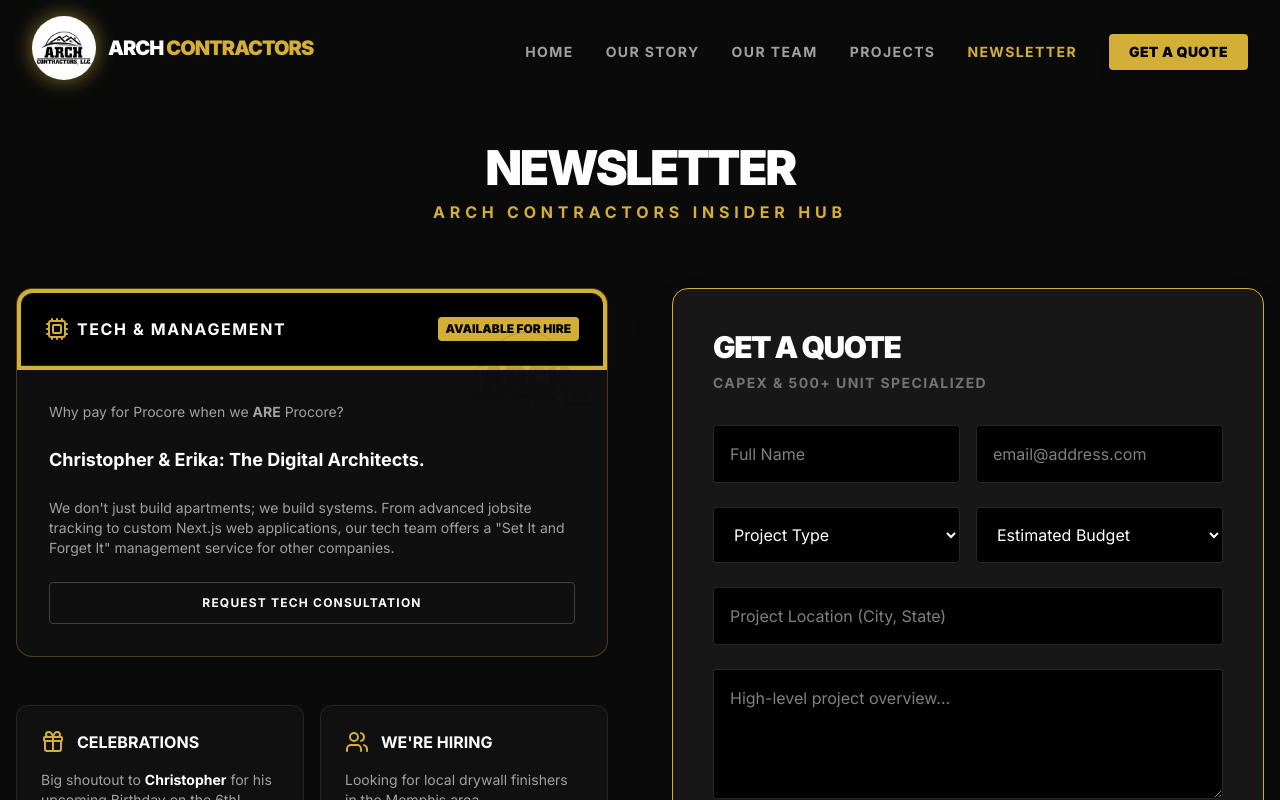
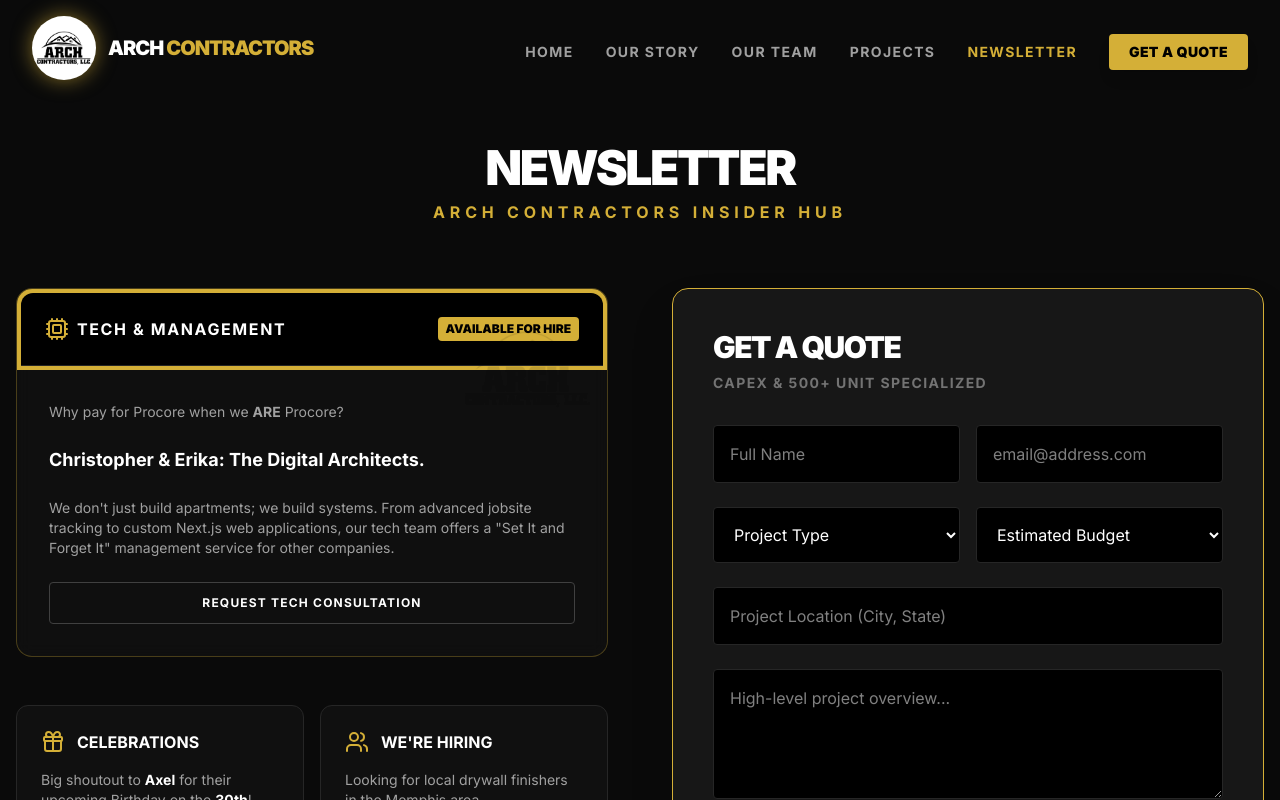
Before and after one commit to kitopa134/arch-website-engine, a Next.js app: page / in a window 1280 px wide. Both pictures are taken after a click on the button "NEWSLETTER". Shown: the top 800 px of the page. Built offline with nearby package versions, Linux system fonts and the light colour scheme.

Commit message:
Update page.js
birthdays

```diff
--- a/app/page.js
+++ b/app/page.js
@@ -412,6 +412,19 @@ export default function Page() {
   const [showAdvanced, setShowAdvanced] = useState(false);
   const [highlightIndex, setHighlightIndex] = useState(-1);
 
+  // >>> Birthday data + logic (added) <<<
+  const teamData = [
+    { name: "Axel", month: 0, day: 30 },
+    { name: "Jose Montero", month: 5, day: 7 },
+    { name: "Jose Jimenez", month: 9, day: 10 },
+    { name: "Esteban", month: 9, day: 18 },
+    { name: "Heiner", month: 9, day: 27 },
+    { name: "Erika", month: 10, day: 16 },
+    { name: "Christopher", month: 11, day: 6 },
+  ];
+  const [nextPerson, setNextPerson] = useState(null);
+  const [daysLeft, setDaysLeft] = useState(0);
+
   useEffect(() => {
     window.scrollTo(0, 0);
     if (activeTab === "TEAM") {
@@ -426,6 +439,28 @@ export default function Page() {
       setHighlightIndex(-1);
     }
   }, [activeTab]);
+
+  // Calculate next upcoming birthday once (on mount)
+  useEffect(() => {
+    const now = new Date();
+    const currentYear = now.getFullYear();
+
+    const dated = teamData.map((person) => {
+      const d = new Date(currentYear, person.month, person.day);
+      // If the date is earlier than now (and not the same calendar day), roll to next year
+      if (d < now && now.getDate() !== person.day) {
+        d.setFullYear(currentYear + 1);
+      }
+      return { ...person, fullDate: d };
+    });
+
+    dated.sort((a, b) => a.fullDate - b.fullDate);
+    const winner = dated[0];
+    const diffDays = Math.ceil((winner.fullDate - now) / (1000 * 60 * 60 * 24));
+
+    setNextPerson(winner);
+    setDaysLeft(diffDays);
+  }, []); // run once
 
   return (
     <div className="bg-[#0a0a0a] text-[#EAEAEA] font-sans min-h-screen flex flex-col selection:bg-[#D4AF37] selection:text-black">
@@ -449,7 +484,10 @@ export default function Page() {
                   Excellence in Construction
                 </div>
                 <h1 className="text-5xl md:text-7xl lg:text-8xl font-black text-white mb-6 leading-tight tracking-tighter uppercase drop-shadow-2xl">
-                  Building <span className="text-transparent bg-clip-text bg-gradient-to-r from-[#D4AF37] to-[#FFE588]">Better Living</span>
+                  Building{" "}
+                  <span className="text-transparent bg-clip-text bg-gradient-to-r from-[#D4AF37] to-[#FFE588]">
+                    Better Living
+                  </span>
                   <br />
                   <span className="text-2xl md:text-5xl block mt-8 text-white tracking-widest">
                     for Management Companies
@@ -466,7 +504,8 @@ export default function Page() {
                     onClick={() => setActiveTab("NEWSLETTER")}
                     className="w-full sm:w-auto bg-white text-black px-8 py-4 rounded-sm font-bold hover:bg-neutral-200 transition-all text-sm tracking-[0.15em] flex items-center gap-2 justify-center"
                   >
-                    <Star className="w-4 h-4 text-[#D4AF37] fill-current" /> GET A QUOTE
+                    <Star className="w-4 h-4 text-[#D4AF37] fill-current" /> GET
+                    A QUOTE
                   </button>
                 </div>
               </div>
@@ -531,10 +570,17 @@ export default function Page() {
                   Excellence. Integrity. Endurance.
                 </h3>
                 <p className="text-[#A0A0A0] mb-6 leading-relaxed text-lg">
-                  Arch Contractors wasn't built overnight. With over 20 years of dedicated service in the Memphis field, we have established ourselves as the go-to partner for large-scale property renovations. We don't just bid on jobs; we build relationships.
+                  Arch Contractors wasn't built overnight. With over 20 years of
+                  dedicated service in the Memphis field, we have established
+                  ourselves as the go-to partner for large-scale property
+                  renovations. We don't just bid on jobs; we build
+                  relationships.
                 </p>
                 <p className="text-[#A0A0A0] mb-8 leading-relaxed text-lg">
-                  Our commitment to quality is generational. Properties like <strong>Breezy Point</strong> have entrusted us with major renovations not just once, but twice—first over 20 years ago, and again recently to modernize for the future.
+                  Our commitment to quality is generational. Properties like{" "}
+                  <strong>Breezy Point</strong> have entrusted us with major
+                  renovations not just once, but twice—first over 20 years ago,
+                  and again recently to modernize for the future.
                 </p>
                 <div className="grid grid-cols-2 gap-4">
                   <div className="border border-[#262626] p-6 rounded bg-[#0a0a0a]">
@@ -676,7 +722,9 @@ export default function Page() {
                     <div className="absolute top-4 right-4 bg-[#D4AF37] p-2 rounded-full">
                       <HardHatIcon className="text-black w-4 h-4" />
                     </div>
-                    <h3 className="text-2xl font-bold text-white uppercase">Esteban</h3>
+                    <h3 className="text-2xl font-bold text-white uppercase">
+                      Esteban
+                    </h3>
                     <p className="text-[#D4AF37] text-sm font-bold tracking-widest uppercase">
                       Lead Foreman
                     </p>
@@ -691,14 +739,17 @@ export default function Page() {
                       <FileCheck className="text-black w-6 h-6" />
                     </div>
                     <div>
-                      <h3 className="text-2xl font-bold text-white uppercase">Eric</h3>
+                      <h3 className="text-2xl font-bold text-white uppercase">
+                        Eric
+                      </h3>
                       <p className="text-[#D4AF37] text-sm font-bold tracking-widest uppercase">
                         General Contractor
                       </p>
                     </div>
                   </div>
                   <p className="text-[#A0A0A0] text-lg">
-                    License Holder & Compliance Officer. Ensuring all projects meet rigorous state regulations and safety standards.
+                    License Holder & Compliance Officer. Ensuring all projects
+                    meet rigorous state regulations and safety standards.
                   </p>
                 </div>
               </div>
@@ -769,7 +820,9 @@ export default function Page() {
                   src="/images/team-v2.jpg"
                   alt="Arch Contractors Team"
                   className={`w-full h-full object-cover transition-all duration-500 ${
-                    highlightIndex === 8 ? "grayscale-0" : "grayscale group-hover:grayscale-0"
+                    highlightIndex === 8
+                      ? "grayscale-0"
+                      : "grayscale group-hover:grayscale-0"
                   }`}
                 />
                 <div className="absolute inset-0 bg-black/30 group-hover:bg-transparent transition-all duration-700" />
@@ -815,7 +868,8 @@ export default function Page() {
                         className="w-full h-full object-cover transition-transform duration-700 group-hover:scale-110"
                       />
                       <div className="absolute bottom-4 left-4 bg-black/80 backdrop-blur-md px-4 py-2 text-white text-xs font-bold rounded border-l-2 border-[#D4AF37] flex items-center gap-2">
-                        <MapPin size={14} className="text-[#D4AF37]" /> {project.address}
+                        <MapPin size={14} className="text-[#D4AF37]" />{" "}
+                        {project.address}
                       </div>
                     </div>
                     <div className="md:w-1/2 p-12 flex flex-col justify-center">
@@ -825,14 +879,17 @@ export default function Page() {
                       <p className="text-[#D4AF37] text-xs font-bold mb-6 tracking-widest uppercase">
                         {project.type}
                       </p>
-                      <p className="text-[#A0A0A0] mb-8 leading-relaxed">{project.summary}</p>
+                      <p className="text-[#A0A0A0] mb-8 leading-relaxed">
+                        {project.summary}
+                      </p>
                       <ul className="mb-8 space-y-2">
                         {project.features.map((feat, i) => (
                           <li
                             key={`${project.id}-feat-${i}`}
                             className="flex items-center gap-2 text-sm text-neutral-300"
                           >
-                            <CheckCircle2 size={16} className="text-[#D4AF37]" /> {feat}
+                            <CheckCircle2 size={16} className="text-[#D4AF37]" />{" "}
+                            {feat}
                           </li>
                         ))}
                       </ul>
@@ -876,7 +933,8 @@ export default function Page() {
                       </span>
                     </div>
                     <p className="text-neutral-400 text-xs mb-4 flex items-start gap-2">
-                      <MapPin size={14} className="min-w-[14px] mt-0.5" /> {project.address}
+                      <MapPin size={14} className="min-w-[14px] mt-0.5" />{" "}
+                      {project.address}
                     </p>
                     <a
                       href={project.mapLink}
@@ -911,7 +969,11 @@ export default function Page() {
                 <div className="space-y-12">
                   <div className="bg-neutral-900/40 border border-[#D4AF37]/30 rounded-2xl overflow-hidden backdrop-blur-sm relative">
                     <div className="absolute top-4 right-4 opacity-10 pointer-events-none">
-                      <img src="/images/logo.png" alt="logo watermark" className="w-32 h-32 object-contain" />
+                      <img
+                        src="/images/logo.png"
+                        alt="logo watermark"
+                        className="w-32 h-32 object-contain"
+                      />
                     </div>
                     <div className="p-1 bg-[#D4AF37] bg-opacity-20">
                       <div className="bg-black p-6 rounded-t-xl border-b border-neutral-800 flex justify-between items-center">
@@ -934,7 +996,10 @@ export default function Page() {
                         Christopher & Erika: The Digital Architects.
                       </p>
                       <p className="text-neutral-400 mb-6 text-sm">
-                        We don't just build apartments; we build systems. From advanced jobsite tracking to custom Next.js web applications, our tech team offers a "Set It and Forget It" management service for other companies.
+                        We don't just build apartments; we build systems. From
+                        advanced jobsite tracking to custom Next.js web
+                        applications, our tech team offers a "Set It and Forget
+                        It" management service for other companies.
                       </p>
                       <button className="w-full border border-neutral-700 hover:border-[#D4AF37] text-white py-3 rounded uppercase font-bold text-xs tracking-widest hover:bg-[#D4AF37]/10 transition-all">
                         Request Tech Consultation
@@ -942,21 +1007,75 @@ export default function Page() {
                     </div>
                   </div>
 
+                  {/* ---- Celebrations + Hiring small grid ---- */}
                   <div className="grid grid-cols-1 md:grid-cols-2 gap-4">
+                    {/* Dynamic Celebrations Card (replaces old static block) */}
                     <div className="bg-neutral-900/50 border border-neutral-800 p-6 rounded-xl">
                       <div className="flex items-center gap-3 mb-4">
                         <Gift className="text-[#D4AF37]" />
-                        <h4 className="text-white font-bold uppercase">Celebrations</h4>
-                      </div>
-                      <p className="text-sm text-neutral-400 mb-4">
-                        Big shoutout to <span className="text-white font-bold">Christopher</span> for his upcoming Birthday on the 6th!
-                      </p>
+                        <h4 className="text-white font-bold uppercase">
+                          Celebrations
+                        </h4>
                       </div>
 
+                      {nextPerson && (
+                        <>
+                          <p className="text-sm text-neutral-400 mb-4">
+                            {daysLeft === 0 ? (
+                              <>
+                                Big birthday shoutout to{" "}
+                                <span className="text-white font-bold">
+                                  {nextPerson.name}
+                                </span>
+                                !
+                                <span className="block text-[#D4AF37] mt-1 font-semibold underline underline-offset-4">
+                                  Today is the big day! 🎉
+                                </span>
+                              </>
+                            ) : (
+                              <>
+                                Big shoutout to{" "}
+                                <span className="text-white font-bold">
+                                  {nextPerson.name}
+                                </span>{" "}
+                                for their upcoming Birthday on the{" "}
+                                <span className="text-white font-bold">
+                                  {nextPerson.day}th
+                                </span>
+                                !
+                              </>
+                            )}
+                          </p>
+
+                          {daysLeft > 0 && (
+                            <div className="flex items-center gap-2 mt-2">
+                              <div className="h-1 w-full bg-neutral-800 rounded-full overflow-hidden">
+                                <div
+                                  className="h-full bg-[#D4AF37] transition-all duration-700"
+                                  style={{
+                                    width: `${Math.max(
+                                      5,
+                                      100 - daysLeft * 3
+                                    )}%`,
+                                  }}
+                                />
+                              </div>
+                              <span className="text-[10px] text-neutral-500 uppercase font-bold">
+                                {daysLeft} Days
+                              </span>
+                            </div>
+                          )}
+                        </>
+                      )}
+                    </div>
+
+                    {/* We're Hiring Card (unchanged) */}
                     <div className="bg-neutral-900/50 border border-neutral-800 p-6 rounded-xl">
                       <div className="flex items-center gap-3 mb-4">
                         <Users className="text-[#D4AF37]" />
-                        <h4 className="text-white font-bold uppercase">We're Hiring</h4>
+                        <h4 className="text-white font-bold uppercase">
+                          We're Hiring
+                        </h4>
                       </div>
                       <p className="text-sm text-neutral-400 mb-4">
                         Looking for local drywall finishers in the Memphis area.
@@ -977,9 +1096,17 @@ export default function Page() {
                     CapEx & 500+ Unit Specialized
                   </p>
 
-                  <form action="https://api.web3forms.com/submit" method="POST" className="space-y-6">
+                  <form
+                    action="https://api.web3forms.com/submit"
+                    method="POST"
+                    className="space-y-6"
+                  >
                     {/* TODO: Replace with your real Web3Forms key */}
-                    <input type="hidden" name="access_key" value="3b244780-beaa-4d0a-82e9-457941e75a60" />
+                    <input
+                      type="hidden"
+                      name="access_key"
+                      value="3b244780-beaa-4d0a-82e9-457941e75a60"
+                    />
 
                     <div className="grid grid-cols-1 md:grid-cols-2 gap-4">
                       <input
@@ -1008,7 +1135,9 @@ export default function Page() {
                         <option value="" disabled>
                           Project Type
                         </option>
-                        <option value="Apartment Remodel">Apartment Remodel 200+ Unit (CapEx)</option>
+                        <option value="Apartment Remodel">
+                          Apartment Remodel 200+ Unit (CapEx)
+                        </option>
                         <option value="New Construction">New Construction</option>
                       </select>
 
@@ -1050,9 +1179,15 @@ export default function Page() {
                       className="flex items-center gap-2 text-[#D4AF37] text-xs font-bold uppercase tracking-widest cursor-pointer hover:opacity-70 transition-all select-none group"
                     >
                       <div className="p-1 bg-neutral-800 rounded group-hover:bg-[#D4AF37] group-hover:text-black transition-colors">
-                        {showAdvanced ? <ChevronUp size={14} /> : <ChevronDown size={14} />}
+                        {showAdvanced ? (
+                          <ChevronUp size={14} />
+                        ) : (
+                          <ChevronDown size={14} />
+                        )}
                       </div>
-                      {showAdvanced ? "Hide Project Details" : "Add Specific Trade Scopes"}
+                      {showAdvanced
+                        ? "Hide Project Details"
+                        : "Add Specific Trade Scopes"}
                     </div>
 
                     {showAdvanced && (
@@ -1066,8 +1201,14 @@ export default function Page() {
                             Trades Needed (Select all that apply)
                           </p>
                           <div className="grid grid-cols-2 gap-3 text-xs text-neutral-400">
-                            {["Drywall", "Electrical", "Plumbing", "Framing", "Windows", "Cleaning"].map(
-                              (trade) => (
+                            {[
+                              "Drywall",
+                              "Electrical",
+                              "Plumbing",
+                              "Framing",
+                              "Windows",
+                              "Cleaning",
+                            ].map((trade) => (
                               <label
                                 key={trade}
                                 className="flex items-center gap-2 cursor-pointer hover:text-white transition-colors"
@@ -1080,8 +1221,7 @@ export default function Page() {
                                 />
                                 {trade}
                               </label>
-                              )
-                            )}
+                            ))}
                           </div>
                         </div>
                       </motion.div>
@@ -1104,7 +1244,10 @@ export default function Page() {
                                 : "bg-neutral-800 text-neutral-500"
                             }`}
                           >
-                            <Zap size={20} fill={newsletterChecked ? "black" : "none"} />
+                            <Zap
+                              size={20}
+                              fill={newsletterChecked ? "black" : "none"}
+                            />
                           </div>
                           <div>
                             <p
@@ -1126,7 +1269,9 @@ export default function Page() {
                             type="checkbox"
                             name="newsletter"
                             checked={newsletterChecked}
-                            onChange={() => setNewsletterChecked(!newsletterChecked)}
+                            onChange={() =>
+                              setNewsletterChecked(!newsletterChecked)
+                            }
                             className="sr-only peer"
                           />
                           <div className="w-11 h-6 bg-neutral-700 rounded-full peer peer-checked:after:translate-x-full after:content-[''] after:absolute after:top-[2px] after:left-[2px] after:bg-white after:rounded-full after:h-5 after:w-5 after:transition-all peer-checked:bg-[#D4AF37]" />
```
Lines whose indentation alone changed are shown as unchanged.
